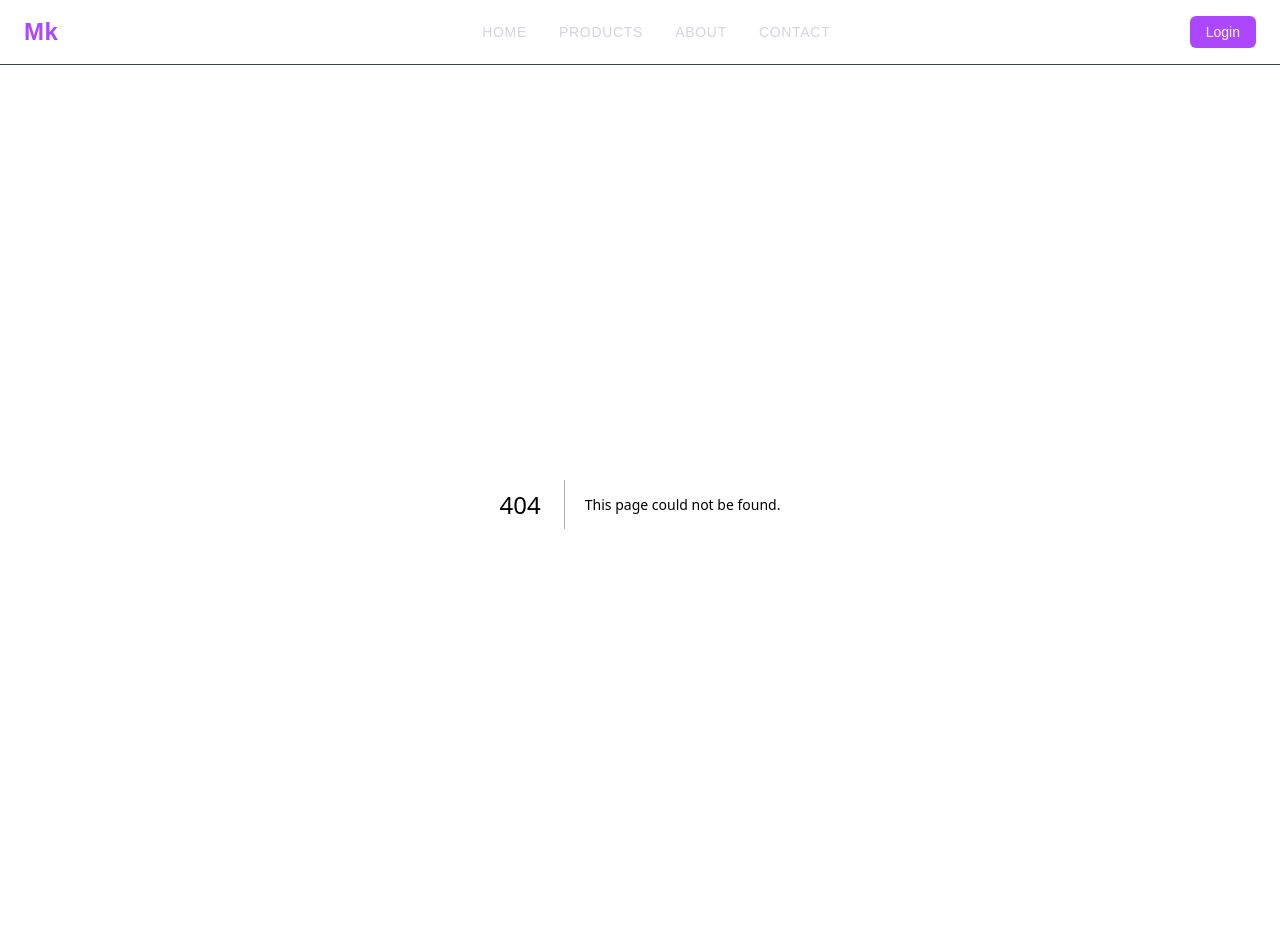
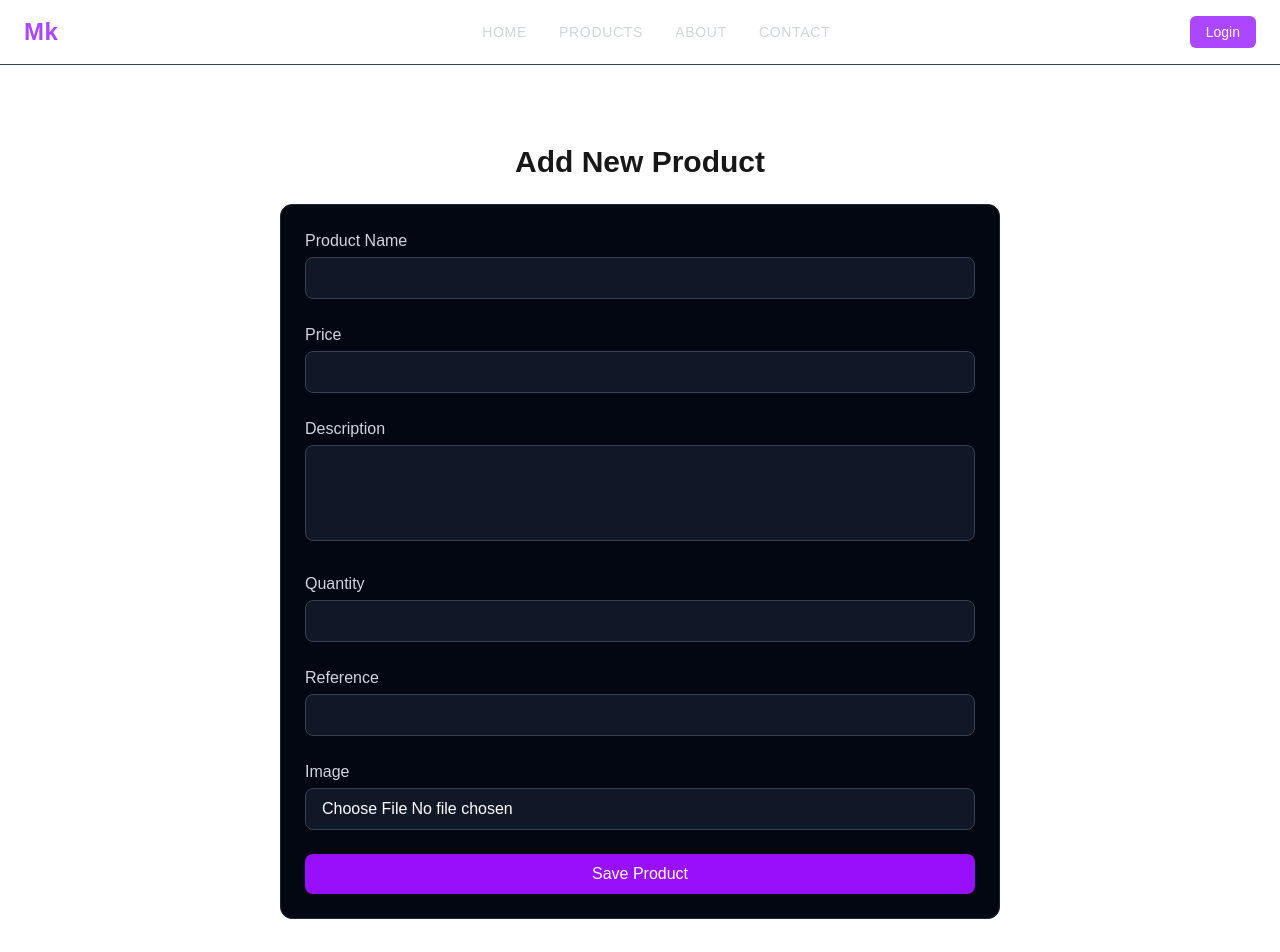
Before and after one commit to menelikph/E-COMMERCE-MK, a Next.js app: page /products/new in a window 1280 px wide. Before the commit this address had no page. Shown: the top 952 px of the page. Before the commit the page ends 928 px from the top, so only its background shows below. Built offline with nearby package versions, Linux system fonts and the light colour scheme; what @heroui/react would draw is missing.

Commit message:
feat: enhance product management with new fields and image upload functionality

```diff
--- a/app/api/products/route.ts
+++ b/app/api/products/route.ts
@@ -22,7 +22,7 @@ export async function POST(request: Request) {
   try {
     await connectDB();
     const data = await request.json();
-    const { name, price, quantity, reference, imageUrl } = data;
+    const { name, price, quantity, reference, imageUrl, description } = data;
 
     if (!name || !price || !quantity || !reference || !imageUrl) {
       return NextResponse.json(
@@ -31,7 +31,7 @@ export async function POST(request: Request) {
       );
     }
 
-    const existingProduct = await Product.findOne({reference});
+    const existingProduct = await Product.findOne({ reference }); //check for existing product with same reference
     if (existingProduct) {
       return NextResponse.json(
         { message: "Ya existe un producto con esa referencia" },
@@ -45,9 +45,12 @@ export async function POST(request: Request) {
       quantity,
       reference,
       imageUrl,
+      description,
     });
 
-    return NextResponse.json(newProduct, {status: 201});
+    await newProduct.save(); //save the new product to the database
+
+    return NextResponse.json(newProduct, { status: 201 });
   } catch (error) {
     console.error("Error creating product:", error);
     return NextResponse.json(
--- /dev/null
+++ b/app/products/new/page.tsx
@@ -0,0 +1,181 @@
+/* eslint-disable @typescript-eslint/no-explicit-any */
+"use client";
+
+import { useForm } from "react-hook-form";
+import { yupResolver } from "@hookform/resolvers/yup";
+import * as yup from "yup";
+import { uploadImage } from "@/lib/cloudinary";
+
+const schema = yup.object({
+  name: yup.string().required("Name is required"),
+  price: yup
+    .number()
+    .typeError("Price must be a number")
+    .positive("Price must be positive")
+    .required("Price is required"),
+  description: yup
+    .string()
+    .required("Description is required")
+    .min(10, "Minimum 10 characters")
+    .max(500, "Maximum 500 characters"),
+  quantity: yup
+    .number()
+    .typeError("Quantity must be a number")
+    .min(0, "Quantity cannot be negative")
+    .required("Quantity is required"),
+  reference: yup.string().required("Reference is required"),
+  image: yup
+    .mixed()
+    .test(
+      "required",
+      "Image is required",
+      (value: any) => value && value.length > 0
+    ),
+});
+
+export default function NewProductPage() {
+  const {
+    register,
+    handleSubmit,
+    formState: { errors, isSubmitting },
+  } = useForm({
+    resolver: yupResolver(schema),
+  });
+
+  // function to handle form submission
+  const onSubmit = async (data: any) => {
+    try {
+      console.log("FORM RAW DATA:", data);
+
+      const file = data.image[0];
+
+      const imageUrl = await uploadImage(file);
+      console.log("IMAGE URL:", imageUrl);
+
+      const newProduct = {
+        name: data.name,
+        price: Number(data.price),
+        quantity: Number(data.quantity),
+        reference: data.reference,
+        description: data.description,
+        imageUrl,
+      };
+
+      console.log("PRODUCT READY:", newProduct);
+
+      alert("Product prepared! (still not saved)");
+    } catch (error) {
+      console.error("Error:", error);
+      alert("Something went wrong");
+    }
+  };
+
+  return (
+    <div className="max-w-3xl mx-auto px-6 py-10">
+      <h1 className="text-3xl font-bold mb-6 text-center">Add New Product</h1>
+
+      <form
+        onSubmit={handleSubmit(onSubmit)}
+        className="space-y-6 border border-gray-800 p-6 rounded-xl bg-gray-950"
+      >
+        {/* NAME */}
+        <div>
+          <label className="block text-gray-300 mb-1">Product Name</label>
+          <input
+            {...register("name")}
+            type="text"
+            className="w-full px-4 py-2 rounded-lg bg-gray-900 border border-gray-700 text-white focus:border-purple-500 outline-none"
+          />
+          {errors.name && (
+            <p className="text-red-400 text-sm mt-1">
+              {errors.name.message as string}
+            </p>
+          )}
+        </div>
+
+        {/* PRICE */}
+        <div>
+          <label className="block text-gray-300 mb-1">Price</label>
+          <input
+            {...register("price")}
+            type="number"
+            className="w-full px-4 py-2 rounded-lg bg-gray-900 border border-gray-700 text-white focus:border-purple-500 outline-none"
+          />
+          {errors.price && (
+            <p className="text-red-400 text-sm mt-1">
+              {errors.price.message as string}
+            </p>
+          )}
+        </div>
+
+        {/* DESCRIPTION */}
+        <div>
+          <label className="block text-gray-300 mb-1">Description</label>
+          <textarea
+            {...register("description")}
+            className="w-full px-4 py-2 rounded-lg bg-gray-900 border border-gray-700 text-white focus:border-purple-500 outline-none h-24 resize-none"
+          ></textarea>
+
+          {errors.description && (
+            <p className="text-red-400 text-sm mt-1">
+              {errors.description.message as string}
+            </p>
+          )}
+        </div>
+
+        {/* QUANTITY */}
+        <div>
+          <label className="block text-gray-300 mb-1">Quantity</label>
+          <input
+            {...register("quantity")}
+            type="number"
+            className="w-full px-4 py-2 rounded-lg bg-gray-900 border border-gray-700 text-white focus:border-purple-500 outline-none"
+          />
+          {errors.quantity && (
+            <p className="text-red-400 text-sm mt-1">
+              {errors.quantity.message as string}
+            </p>
+          )}
+        </div>
+
+        {/* REFERENCE */}
+        <div>
+          <label className="block text-gray-300 mb-1">Reference</label>
+          <input
+            {...register("reference")}
+            type="text"
+            className="w-full px-4 py-2 rounded-lg bg-gray-900 border border-gray-700 text-white focus:border-purple-500 outline-none"
+          />
+          {errors.reference && (
+            <p className="text-red-400 text-sm mt-1">
+              {errors.reference.message as string}
+            </p>
+          )}
+        </div>
+
+        {/* IMAGE */}
+        <div>
+          <label className="block text-gray-300 mb-1">Image</label>
+          <input
+            type="file"
+            {...register("image")}
+            className="w-full px-4 py-2 rounded-lg bg-gray-900 border border-gray-700 text-white focus:border-purple-500 outline-none"
+          />
+          {errors.image && (
+            <p className="text-red-400 text-sm mt-1">
+              {errors.image.message as string}
+            </p>
+          )}
+        </div>
+
+        <button
+          type="submit"
+          disabled={isSubmitting}
+          className="w-full bg-purple-600 hover:bg-purple-700 text-white py-2 rounded-lg transition disabled:opacity-50"
+        >
+          {isSubmitting ? "Saving..." : "Save Product"}
+        </button>
+      </form>
+    </div>
+  );
+}
--- a/app/products/page.tsx
+++ b/app/products/page.tsx
@@ -1,43 +1,55 @@
+/* eslint-disable @typescript-eslint/no-explicit-any */
+"use client";
+
+import { useEffect, useState } from "react";
 import ProductCard from "../../components/ProductCard";
 
 export default function ProductsPage() {
-  const fakeProducts = [
-    {
-      id: 1,
-      title: "Wireless Headphones",
-      price: 79.99,
-      image: "https://fakestoreapi.com/img/61U7T1koQqL._AC_SX679_.jpg",
-    },
-    {
-      id: 2,
-      title: "Men's Casual T-Shirt",
-      price: 15.99,
-      image: "https://fakestoreapi.com/img/71YXzeOuslL._AC_UY879_.jpg",
-    },
-    {
-      id: 3,
-      title: "Smartwatch with GPS",
-      price: 120.0,
-      image: "https://fakestoreapi.com/img/81fPKd-2AYL._AC_SL1500_.jpg",
-    },
-  ];
+  const [products, setProducts] = useState<any[]>([]);
+  const [loading, setLoading] = useState(true);
+
+  useEffect(() => {
+    async function fetchProducts() {
+      try {
+        const res = await fetch("/api/products");
+        const data = await res.json();
+        setProducts(data);
+      } catch (error) {
+        console.error("Error fetching products:", error);
+      } finally {
+        setLoading(false);
+      }
+    }
+
+    fetchProducts();
+  }, []);
+
+  if (loading) {
+    return (
+      <div className="min-h-screen flex justify-center items-center text-purple-400 text-xl">
+        Loading products...
+      </div>
+    );
+  }
 
   return (
     <div className="max-w-7xl mx-auto px-6">
-      <h1 className="text-3xl  font-bold mb-8 text-center">
-        Products
-      </h1>
+      <h1 className="text-3xl font-bold mb-8 text-center">Products</h1>
 
+      {products.length === 0 ? (
+        <p className="text-gray-400 text-center">No products found.</p>
+      ) : (
         <div className="grid grid-cols-1 sm:grid-cols-2 md:grid-cols-3 lg:grid-cols-4 gap-8">
-        {fakeProducts.map((product) => (
+          {products.map((product) => (
             <ProductCard
-            key={product.id}
-            title={product.title}
+              key={product._id}
+              name={product.name}
               price={product.price}
-            image={product.image}
+              imageUrl={product.imageUrl}
             />
           ))}
         </div>
+      )}
     </div>
   );
 }
--- /dev/null
+++ b/app/test-form/page.tsx
@@ -0,0 +1,51 @@
+/* eslint-disable @typescript-eslint/no-explicit-any */
+"use client";
+
+import { useForm } from "react-hook-form";
+
+export default function TestForm() {
+  // 1️⃣ Inicializamos React Hook Form
+  const {
+    register,
+    handleSubmit,
+    formState: { errors, isSubmitting },
+  } = useForm();
+
+  // 2️⃣ Función que se ejecuta cuando el formulario está correcto
+  const onSubmit = (data: any) => {
+    console.log("Datos enviados:", data);
+    alert("Formulario enviado ✔️");
+  };
+
+  return (
+    <div className="max-w-md mx-auto mt-20 p-6 border border-gray-700 rounded-xl">
+      <h2 className="text-xl mb-4">Escribe tu nombre</h2>
+
+      {/* 3️⃣ Cuando envías el formulario, handleSubmit valida TODO */}
+      <form onSubmit={handleSubmit(onSubmit)} className="space-y-4">
+        {/* 4️⃣ Input conectado a React Hook Form */}
+        <input
+          type="text"
+          {...register("name", { required: "El nombre es obligatorio" })}
+          className="w-full px-4 py-2 rounded bg-gray-900 border border-gray-700 text-white"
+        />
+
+        {/* 5️⃣ Mostrar mensaje si falta el nombre */}
+        {errors.name && (
+          <p className="text-red-400 text-sm">
+            {errors.name.message as string}
+          </p>
+        )}
+
+        {/* 6️⃣ Botón que se desactiva mientras enviamos */}
+        <button
+          type="submit"
+          disabled={isSubmitting}
+          className="w-full bg-purple-600 py-2 rounded"
+        >
+          {isSubmitting ? "Enviando..." : "Enviar"}
+        </button>
+      </form>
+    </div>
+  );
+}
--- a/components/ProductCard.tsx
+++ b/components/ProductCard.tsx
@@ -1,22 +1,29 @@
 "use client";
-import Image from "next/image";
-import React from "react";
+import { motion } from "framer-motion";
 
 interface ProductCardProps {
-  title: string;
+  name: string;
   price: number;
-  image: string;
+  imageUrl: string;
+  index?: number;
 }
 
-export default function ProductCard({ title, price, image }: ProductCardProps) {
+export default function ProductCard({ name, price, imageUrl, index = 0 }: ProductCardProps) {
   return (
-    <article
+    <motion.article
+      initial={{ opacity: 0, y: 30 }}
+      animate={{ opacity: 1, y: 0 }}
+      transition={{
+        duration: 0.4,
+        delay: index * 0.1,   // <- ANIMACIÓN EN CASCADA
+        ease: "easeOut",
+      }}
       className="group border border-gray-800 hover:border-purple-400 transition-all duration-300 rounded-2xl p-5 flex flex-col items-center text-center bg-gray-950 hover:shadow-[0_0_15px_rgba(168,85,247,0.2)]"
     >
       <div className="w-40 h-40 flex items-center justify-center mb-4">
         <img
-          src={image}
-          alt={title}
+          src={imageUrl}
+          alt={name}
           width={160}
           height={160}
           className="object-contain rounded-lg transition-transform duration-300 group-hover:scale-105"
@@ -24,18 +31,16 @@ export default function ProductCard({ title, price, image }: ProductCardProps) {
       </div>
 
       <h2 className="text-sm font-semibold text-gray-200 mb-2 line-clamp-2">
-        {title}
+        {name}
       </h2>
 
       <span className="text-purple-400 font-semibold mb-4 text-base">
         ${price.toFixed(2)}
       </span>
 
-      <button
-        className="border border-purple-400 text-purple-400 hover:bg-purple-600 hover:text-white transition-all duration-300 rounded-full px-4 py-1 text-sm"
-      >
+      <button className="border border-purple-400 text-purple-400 hover:bg-purple-600 hover:text-white transition-all duration-300 rounded-full px-4 py-1 text-sm">
         Add to cart
       </button>
-    </article>
+    </motion.article>
   );
 }
--- /dev/null
+++ b/lib/cloudinary.ts
@@ -0,0 +1,23 @@
+export async function uploadImage(file: File) {
+  const cloudName = process.env.NEXT_PUBLIC_CLOUDINARY_CLOUD_NAME!;
+  const uploadPreset = process.env.NEXT_PUBLIC_CLOUDINARY_UPLOAD_PRESET!;
+
+  const formData = new FormData();
+  formData.append("file", file);
+  formData.append("upload_preset", uploadPreset);
+
+  const res = await fetch(
+    `https://api.cloudinary.com/v1_1/${cloudName}/image/upload`,
+    {
+      method: "POST",
+      body: formData,
+    }
+  );
+
+  if (!res.ok) {
+    throw new Error("Error uploading image to Cloudinary");
+  }
+
+  const data = await res.json();
+  return data.secure_url; // URL final de la imagen
+}
--- a/models/Product.ts
+++ b/models/Product.ts
@@ -8,6 +8,12 @@ const productSchema = new Schema(
       minlength: [2, "El nombre debe tener al menos 2 caracteres"],
       maxlength: [100, "El nombre no puede superar 100 caracteres"],
       trim: true,
+    },
+    description: {
+      type: String,
+      required: true,
+      minlength: 10,
+      maxlength: 500,
     },
     price: {
       type: Number,
@@ -35,7 +41,6 @@ const productSchema = new Schema(
   }
 );
 
-
 const Product = models.Product || model("Product", productSchema);
 
 export default Product;
--- a/package.json
+++ b/package.json
@@ -13,7 +13,7 @@
     "@hookform/resolvers": "^5.2.2",
     "axios": "^1.13.2",
     "framer-motion": "^12.23.24",
-    "mongoose": "^8.19.3",
+    "mongoose": "^8.19.4",
     "next": "16.0.1",
     "react": "19.2.0",
     "react-dom": "19.2.0",
```
Also changed, not shown: app/hook/ejercicio1/page.tsx (renamed from app/ejercicio1/page.tsx), app/hook/ejercicio2/page.tsx (renamed from app/ejercicio2/page.tsx), app/hook/ejercicio3/page.tsx (renamed from app/ejercicio3/page.tsx), 1 other file (tests, documents, lock files or other folders). Lines whose indentation alone changed are shown as unchanged.
